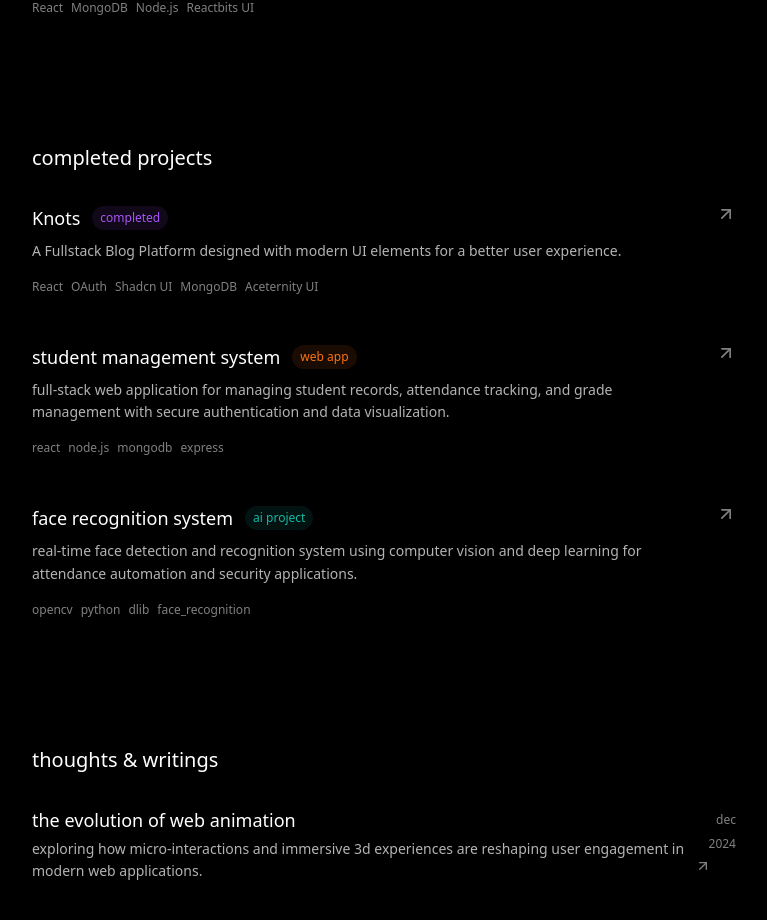
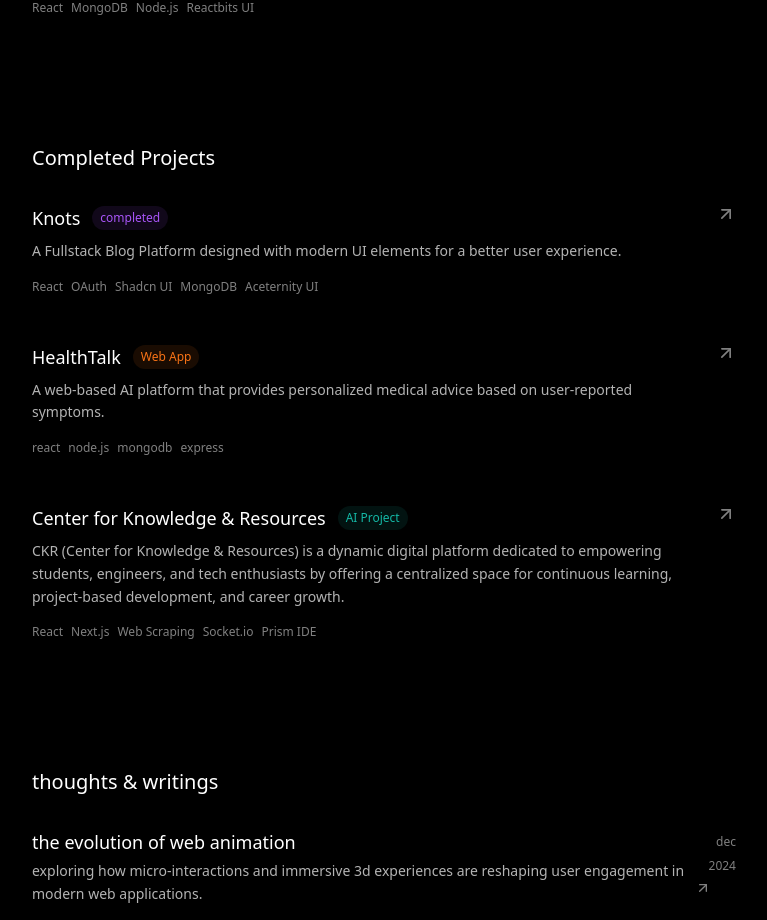
Before and after one commit to RishiRohanKalapala/minimalist-folio-hub, a React (Vite) app: page / in a window 1280 px wide. Shown: the part 1554-2474 px from the top of the page, without its empty margins (256-1023 px from the left). Built offline with nearby package versions, Linux system fonts and the light colour scheme.

Commit message:
Update Index.tsx

```diff
--- a/src/pages/Index.tsx
+++ b/src/pages/Index.tsx
@@ -234,7 +234,7 @@ const Index = () => {
           transition={{ duration: 0.6 }}
           viewport={{ once: true }}
         >
-          <h2 className="text-xl font-medium text-text-primary mb-8">completed projects</h2>
+          <h2 className="text-xl font-medium text-text-primary mb-8">Completed Projects</h2>
           <div className="space-y-12">
             <a href="/projects/weather-prediction" className="group block">
               <div className="flex justify-between items-start mb-4">
@@ -267,15 +267,14 @@ const Index = () => {
                 <div>
                   <div className="flex items-center gap-3 mb-2">
                     <h3 className="text-lg text-text-primary font-medium group-hover:text-primary transition-smooth">
-                      student management system
+                      HealthTalk
                     </h3>
                     <span className="px-2 py-1 bg-orange-500/10 text-orange-500 text-xs rounded-full">
-                      web app
+                      Web App
                     </span>
                   </div>
                   <p className="text-text-secondary text-sm leading-relaxed max-w-2xl">
-                    full-stack web application for managing student records, attendance tracking,
-                    and grade management with secure authentication and data visualization.
+                    A web-based AI platform that provides personalized medical advice based on user-reported symptoms.
                   </p>
                 </div>
                 <ArrowUpRight className="w-5 h-5 text-text-muted group-hover:text-primary transition-smooth flex-shrink-0" />
@@ -294,21 +293,20 @@ const Index = () => {
                 <div>
                   <div className="flex items-center gap-3 mb-2">
                     <h3 className="text-lg text-text-primary font-medium group-hover:text-primary transition-smooth">
-                      face recognition system
+                      Center for Knowledge & Resources
                     </h3>
                     <span className="px-2 py-1 bg-teal-500/10 text-teal-500 text-xs rounded-full">
-                      ai project
+                      AI Project
                     </span>
                   </div>
                   <p className="text-text-secondary text-sm leading-relaxed max-w-2xl">
-                    real-time face detection and recognition system using computer vision
-                    and deep learning for attendance automation and security applications.
+                    CKR (Center for Knowledge & Resources) is a dynamic digital platform dedicated to empowering students, engineers, and tech enthusiasts by offering a centralized space for continuous learning, project-based development, and career growth.
                   </p>
                 </div>
                 <ArrowUpRight className="w-5 h-5 text-text-muted group-hover:text-primary transition-smooth flex-shrink-0" />
               </div>
               <div className="flex gap-2 flex-wrap">
-                {['opencv', 'python', 'dlib', 'face_recognition'].map((tech) => (
+                {['React', 'Next.js', 'Web Scraping','Socket.io','Prism IDE'].map((tech) => (
                   <span key={tech} className="text-xs text-text-muted">
                     {tech}
                   </span>
```
